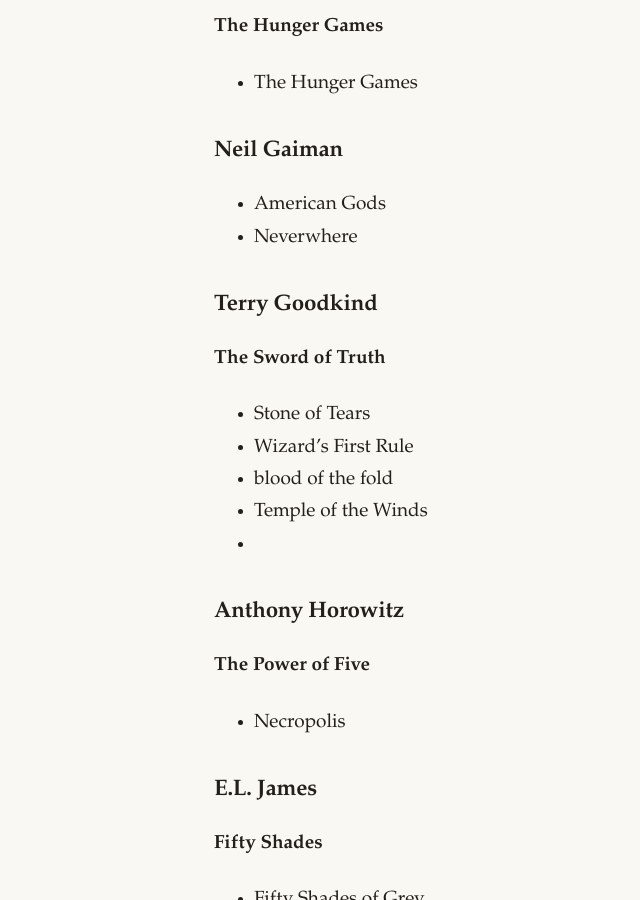
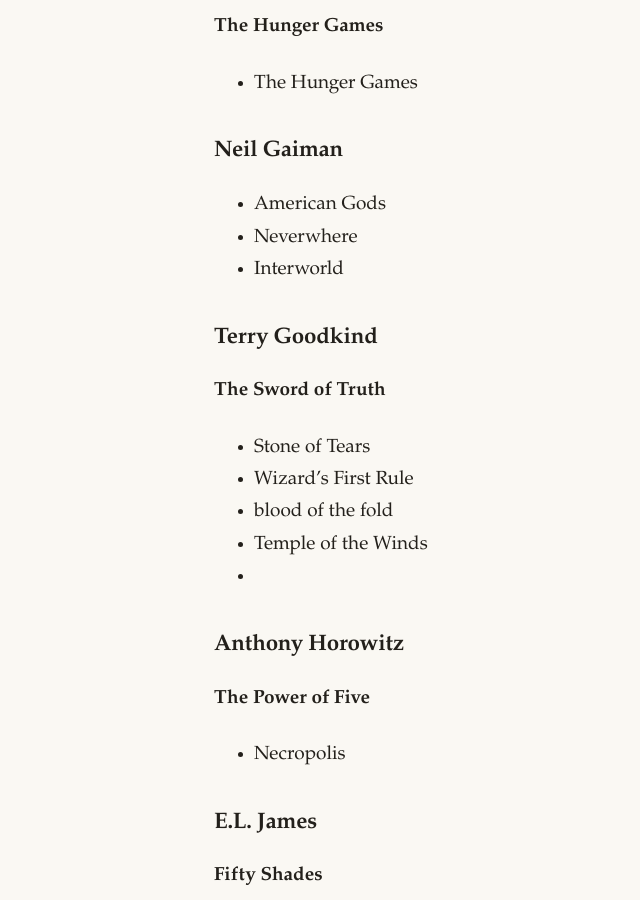
Before and after one commit to topearebi/aroamjti, a Jekyll site: the page built from books.md, in a window 1280 px wide and 900 px high, scrolled down 2137 px. Shown: the whole window, without its empty margins (122-762 px from the left). Built offline with Jekyll 4.4.1, drawn with Linux system fonts in a browser that asks for light colours.

Commit message:
Last Sync: 2026-07-04 11:39 (Mobile)

```diff
--- a/books.md
+++ b/books.md
@@ -65,6 +65,7 @@
 
 - American Gods
 - Neverwhere
+- Interworld
 
 ### Terry Goodkind
 
```
